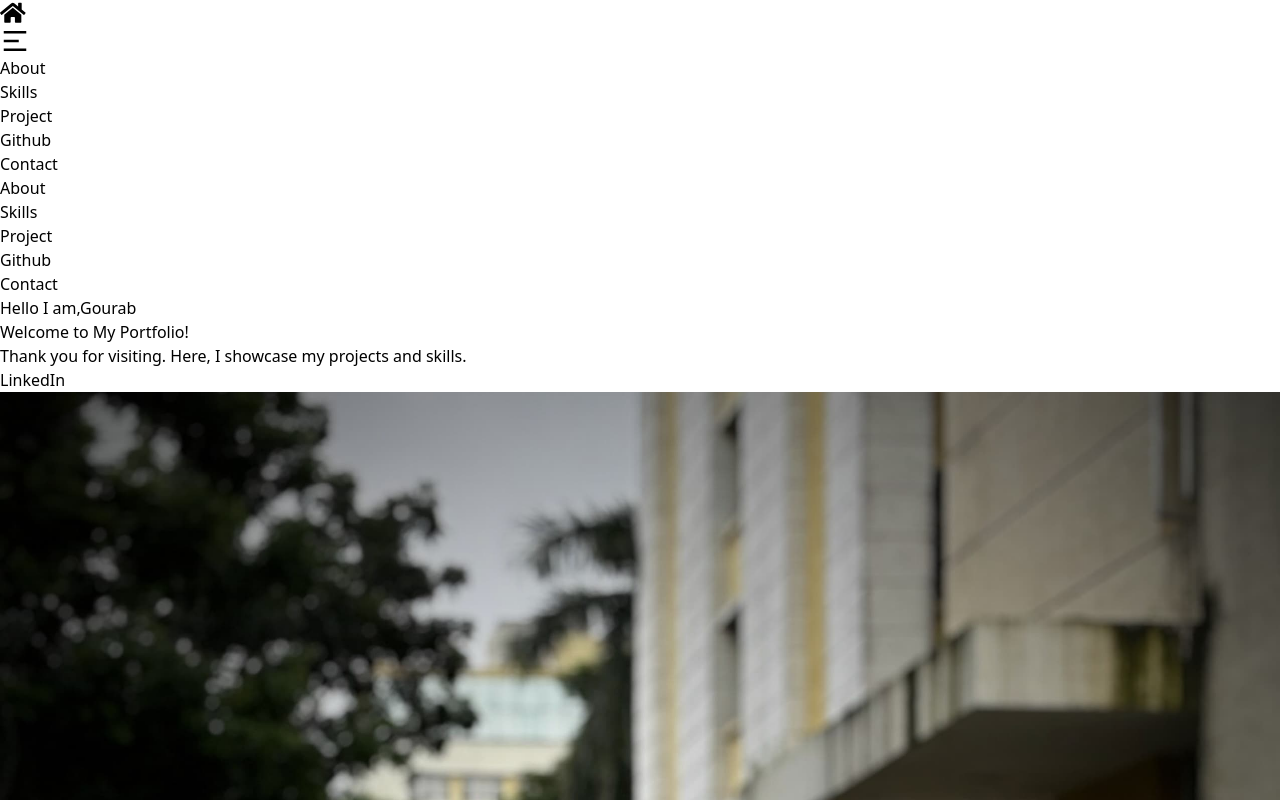
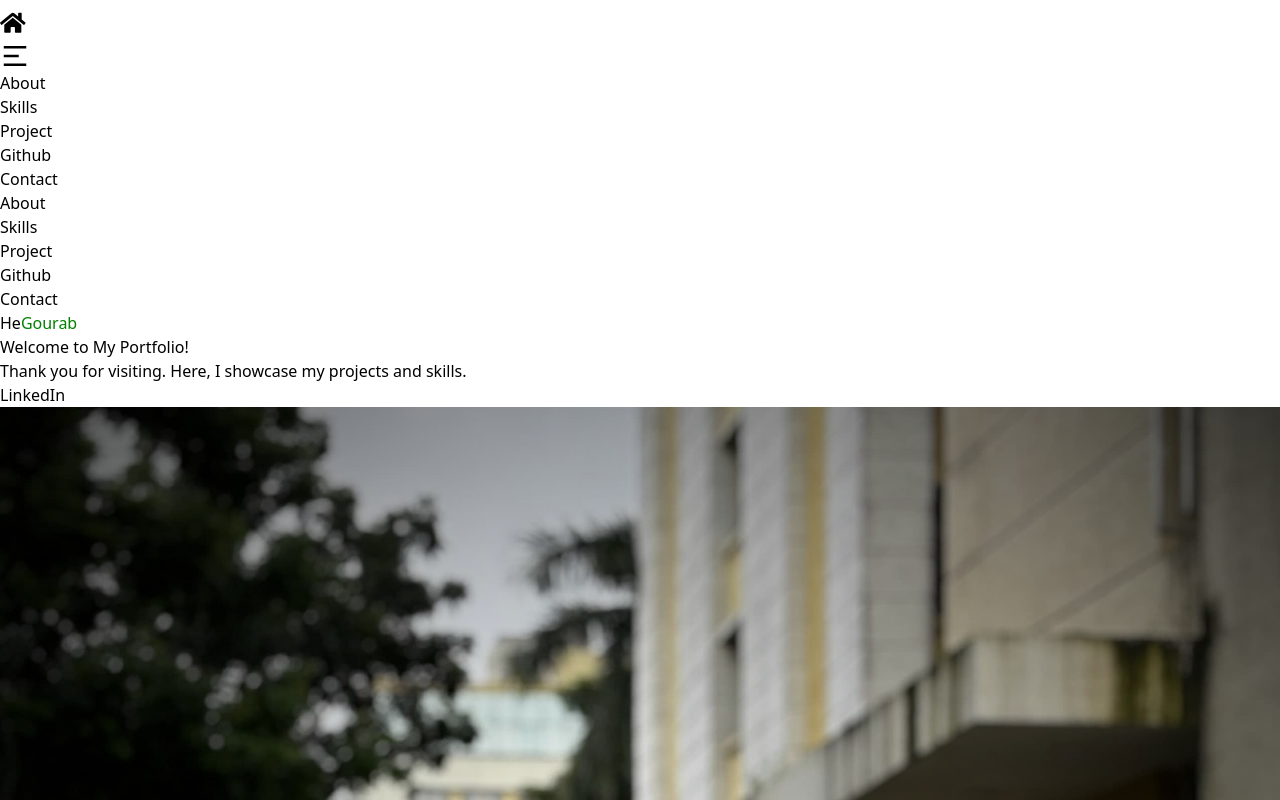
Before and after one commit to gourabofficial/React-Portfolio, a React (Vite) app in the folder Portfolio/: page / in a window 1280 px wide. Shown: the top 800 px of the page. Built offline with nearby package versions, Linux system fonts and the light colour scheme.

Commit message:
add dynamic text animation to HomeSec and adjust Navbar icon styling

```diff
--- a/Portfolio/src/Components/HomeSec.jsx
+++ b/Portfolio/src/Components/HomeSec.jsx
@@ -1,12 +1,14 @@
 import React from "react";
+import TextChange from "./TextChange";
 
 export const HomeSec = () => {
+
   return (
     <div className="flex flex-col md:flex-row w-full justify-between items-center p-10 md:p-20 text-white fade-in-animation">
       <div className="md:w-2/4 md:pt-10">
         <h1 className="text-3xl md:text-6xl font-bold flex leading-normal tracking-tight mb-2">
-          Hello I am,
-          <span className="ml-3 text-green-500">Gourab</span>
+          <TextChange />
+          <span className="ml-3 text-green-500"></span>
         </h1>
         <p className="text-md md:text-2xl tracking-tight font-medium">
           Welcome to My Portfolio!
--- a/Portfolio/src/Components/Navber.jsx
+++ b/Portfolio/src/Components/Navber.jsx
@@ -15,7 +15,7 @@ const Navbar = () => {
       >
         <FaHome
           className="text-white transition duration-300 hover:scale-110 hover:text-orange-500"
-          style={{ fontSize: "1.6em" }}
+          style={{ fontSize: "1.6em", marginTop: '10px', marginBottom: '5px'}}
         />
       </NavLink>
       <div className="md:hidden absolute right-10 top-6 z-50">
--- /dev/null
+++ b/Portfolio/src/Components/TextChange.jsx
@@ -0,0 +1,58 @@
+import React from "react";
+import { useState, useEffect } from "react";
+
+const TextChange = () => {
+  const texts = [
+    "Heelo, I'm Gourab",
+    "Hello, I'm Gourab",
+    "Hello, I'm Gourab"
+
+  ];
+
+  const [currentText, setCurrentText] = useState("");
+  const [endValue, setEndValue] = useState(true);
+  const [isForward, setIsForward] = useState(true);
+  const [index, setIndex] = useState(0);
+
+  useEffect(() => {
+    const intervalId = setInterval(() => {
+      setCurrentText(texts[index].substring(0, endValue));
+
+      if (isForward) {
+        setEndValue((prev) => prev + 1);
+      } else {
+        setEndValue((prev) => prev - 1);
+      }
+
+      if (endValue > texts[index].length + 10) {
+        setIsForward(false);
+      }
+
+      if (endValue < 2.1) {
+        setIsForward(true);
+        setIndex((prev) => (prev + 1) % texts.length);
+      }
+    }, 100);
+
+    return () => clearInterval(intervalId);
+  }, [endValue, isForward, index, texts]);
+
+  const getStyledText = (text) => {
+    const parts = text.split("Gourab");
+    return (
+      <>
+        {parts[0]}
+        <span style={{ color: "green" }}>Gourab</span>
+        {parts[1]}
+      </>
+    );
+  };
+
+  return (
+    <div className="transition ease duration-100">
+      {getStyledText(currentText)}
+    </div>
+  );
+};
+
+export default TextChange;
```
